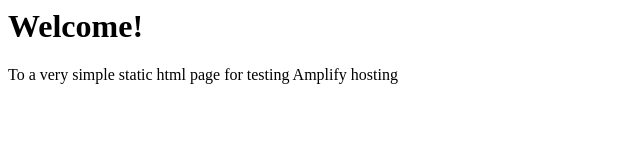
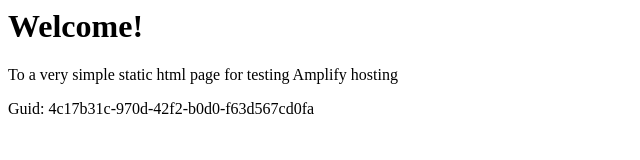
Before and after one commit to aws-aemilia-dub/Github-PR-Commit-Integration-Test-DoNotTouch-GitHubAutoBuildCanaryTest-v1-preprod-eu-west-1, a website: page src/index.html in a window 1280 px wide. Shown: the whole page, without its empty margins (0-640 px from the left). Drawn offline with Linux system fonts and the light colour scheme.

Commit message:
commit from integ tests

```diff
--- a/src/index.html
+++ b/src/index.html
@@ -1,3 +1,5 @@
+
+
 <html lang="en">
 
 <head>
@@ -10,6 +12,6 @@
 <body>
     <h1>Welcome!</h1>
     <p>To a very simple static html page for testing Amplify hosting</p>
-</body>
+    <p>Guid: 4c17b31c-970d-42f2-b0d0-f63d567cd0fa</p></body>
 
 </html>
```
